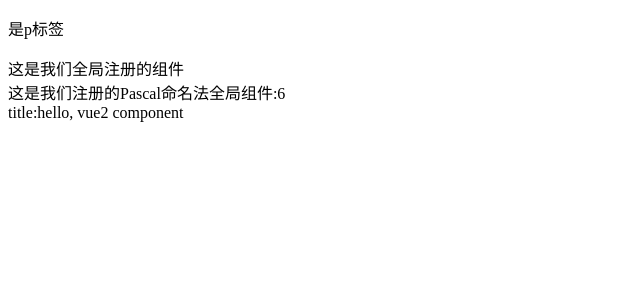
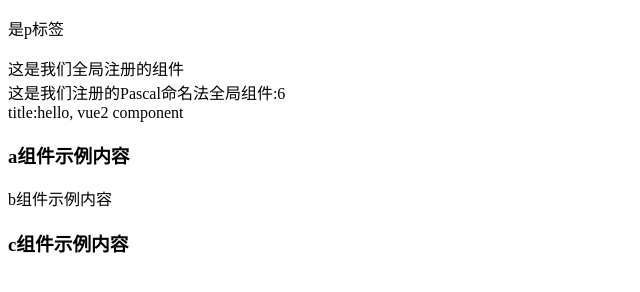
Before and after one commit to thinkerr24/lg-full-stack, a plain HTML site: page ch2-1-vue/part1-vue-base/08-vue组件-全局&局部组件.html in a window 1280 px wide. Shown: the whole page, without its empty margins (0-640 px from the left). Drawn offline with Linux system fonts and the light colour scheme.

Commit message:
组件局部注册

```diff
--- a/ch2-1-vue/part1-vue-base/08-vue组件-全局&局部组件.html
+++ b/ch2-1-vue/part1-vue-base/08-vue组件-全局&局部组件.html
@@ -13,6 +13,9 @@
         <my-global-componet></my-global-componet>
         <my-component></my-component>
         <my-component-with-data></my-component-with-data>
+        <my-local-component-a></my-local-component-a>
+        <my-local-component-b></my-local-component-b>
+        <my-local-component-c></my-local-component-c>
     </div>
     <script src="./lib/vue2.js"></script>
     <script>
@@ -33,11 +36,34 @@
                 };
             },
         });
+        const MyLocalComponentC = {
+            template: '<h3>{{title}}</h3>',
+            data() {
+                return {
+                    title: 'c组件示例内容'
+                }
+            }
+        };
         // 根实例
         new Vue({
             data: {
                 p: 'hello vue!'
-            }
+            },
+            components: {
+                "my-local-component-a": {
+                    template: "<h3>{{title}}</h3>",
+                    data() {
+                        return { title: "a组件示例内容" };
+                    },
+                },
+                MyLocalComponentB: {
+                    template: "<div>{{title}}</div>",
+                    data() {
+                        return { title: "b组件示例内容" };
+                    },
+                },
+                MyLocalComponentC
+            },
         }).$mount('#app');
     </script>
 </body>
```
Also changed, not shown: ch2-1-vue/part1-vue-base/vue-base-3-组件.md (+40 -0 lines).
